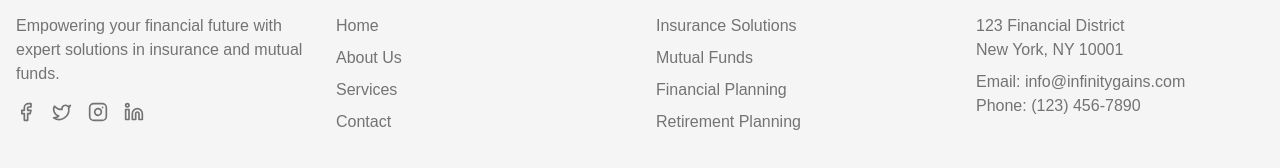
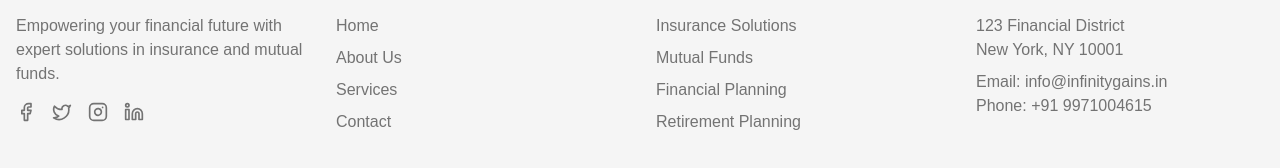
Before and after one commit to iamsommyajain/infinity-gains-llp, a Next.js app: page / in a window 1280 px wide. Shown: the part 3042-3210 px from the top of the page. Built offline with nearby package versions, Linux system fonts and the light colour scheme.

Commit message:
changed info

```diff
--- a/components/footer.tsx
+++ b/components/footer.tsx
@@ -85,8 +85,8 @@ export default function Footer() {
             <address className="not-italic text-muted-foreground">
               <p>123 Financial District</p>
               <p>New York, NY 10001</p>
-              <p className="mt-2">Email: info@infinitygains.com</p>
-              <p>Phone: (123) 456-7890</p>
+              <p className="mt-2">Email: info@infinitygains.in</p>
+              <p>Phone: +91 9971004615</p>
             </address>
           </div>
         </div>
```
